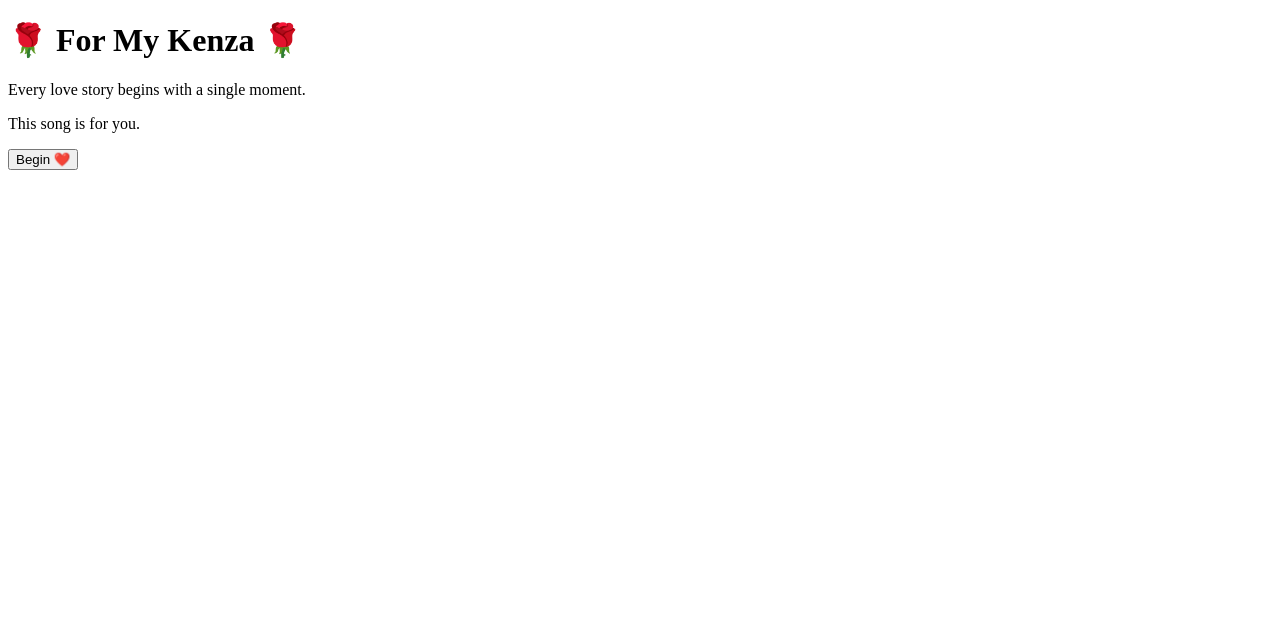
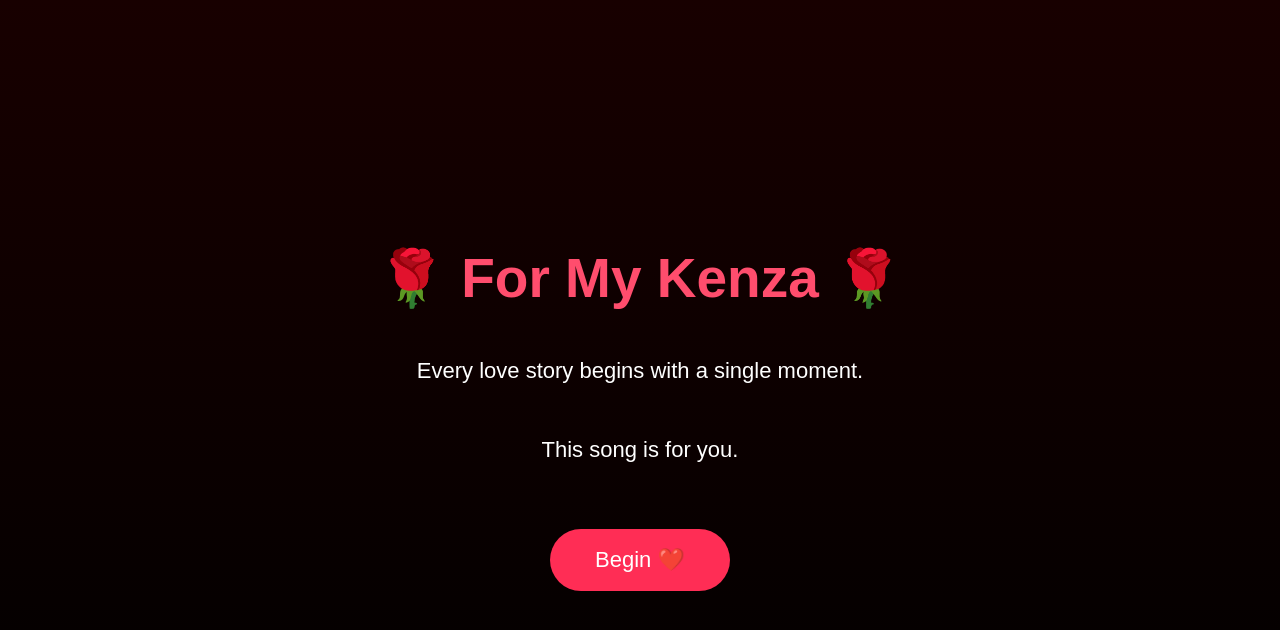
Before and after one commit to elias-cyber87/FOR-KENZA, a plain HTML site: page index.html in a window 1280 px wide. Drawn offline with Linux system fonts and the light colour scheme.

Commit message:
Refactor HTML structure and content

```diff
--- a/index.html
+++ b/index.html
@@ -1,20 +1,32 @@
 <!DOCTYPE html>
 <html lang="en">
+
 <head>
-  <meta charset="UTF-8">
-  <meta name="viewport" content="width=device-width, initial-scale=1.0">
-  <title>For My Kenza ❤️</title>
+    <meta charset="UTF-8">
+    <meta name="viewport" content="width=device-width, initial-scale=1.0">
+    <title>For My Kenza ❤️</title>
+
+    <link rel="stylesheet" href="style.css">
 </head>
 
 <body>
 
-<h1>🌹 For My Kenza 🌹</h1>
+<div class="container">
 
-<p>Every love story begins with a single moment.</p>
+    <h1>🌹 For My Kenza 🌹</h1>
 
-<p>This song is for you.</p>
+    <p>
+        Every love story begins with a single moment.
+    </p>
 
-<button>Begin ❤️</button>
+    <p>
+        This song is for you.
+    </p>
+
+    <button>Begin ❤️</button>
+
+</div>
 
 </body>
+
 </html>
```
